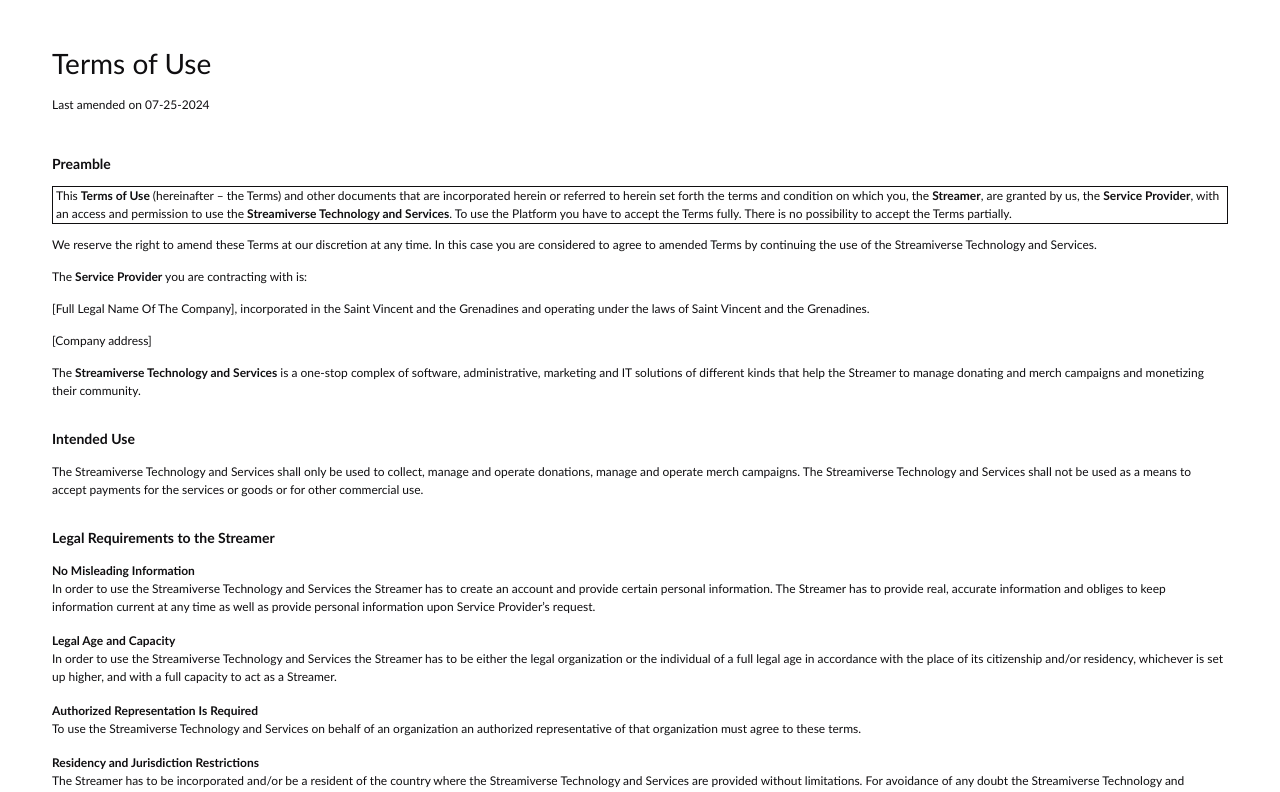
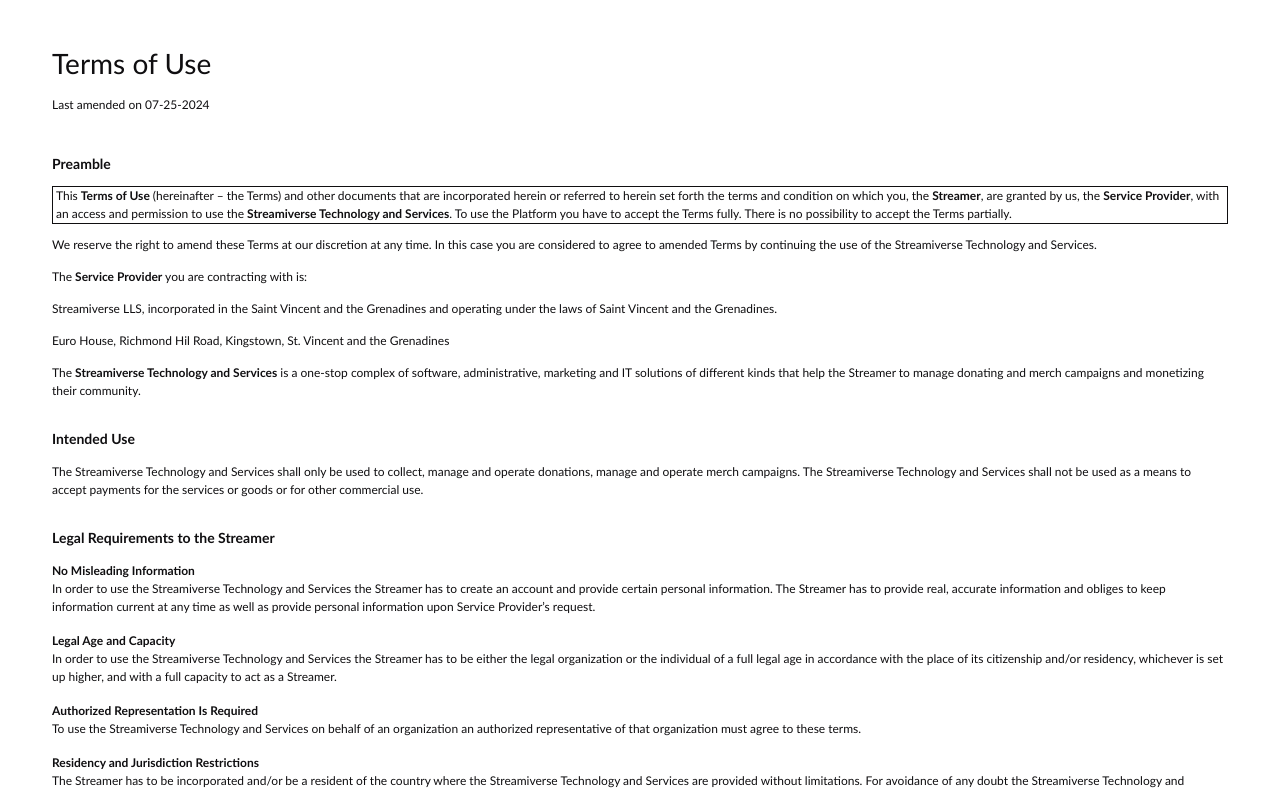
Before and after one commit to dzschnd/streamiverse-landing, a React (Create React App) app: page /terms-of-use in a window 1280 px wide. Shown: the top 792 px of the page. Built offline with nearby package versions, Linux system fonts and the light colour scheme.

Commit message:
added real name and address to the legal pages

```diff
--- a/src/pages/PrivacyPolicy/PrivacyPolicy.jsx
+++ b/src/pages/PrivacyPolicy/PrivacyPolicy.jsx
@@ -20,7 +20,7 @@
                 account. Make sure you have independent control over all your data and funds before doing so.
             </p>
             <p className={'doc-text'} style={{marginBottom: '14px'}}>
-                <span className={'fw-bold'}>The controller of data processing</span> is [Full Legal Name Of The Company], [Company address].
+                <span className={'fw-bold'}>The controller of data processing</span> is Streamiverse LLS, Euro House, Richmond Hil Road, Kingstown, St. Vincent and the Grenadines.
             </p>
             <p className={'doc-text'} style={{marginBottom: '28px'}}>
                 <span className={'fw-bold'}>To contact our data protection officer</span>, please address correspondence to the “Data Protection
--- a/src/pages/TermsOfUse/TermsOfUse.jsx
+++ b/src/pages/TermsOfUse/TermsOfUse.jsx
@@ -28,11 +28,11 @@
                 The <span className={'fw-bold'}>Service Provider</span> you are contracting with is:
             </p>
             <p className={'doc-text'} style={{marginBottom: '14px'}}>
-                [Full Legal Name Of The Company], incorporated in the Saint Vincent and the Grenadines and
+                Streamiverse LLS, incorporated in the Saint Vincent and the Grenadines and
                 operating under the laws of Saint Vincent and the Grenadines.
             </p>
             <p className={'doc-text'} style={{marginBottom: '14px'}}>
-                [Company address]
+                Euro House, Richmond Hil Road, Kingstown, St. Vincent and the Grenadines
             </p>
             <p className={'doc-text'} style={{marginBottom: '28px'}}>
                 The <span className={'fw-bold'}>Streamiverse Technology and Services</span> is a one-stop complex of
```
